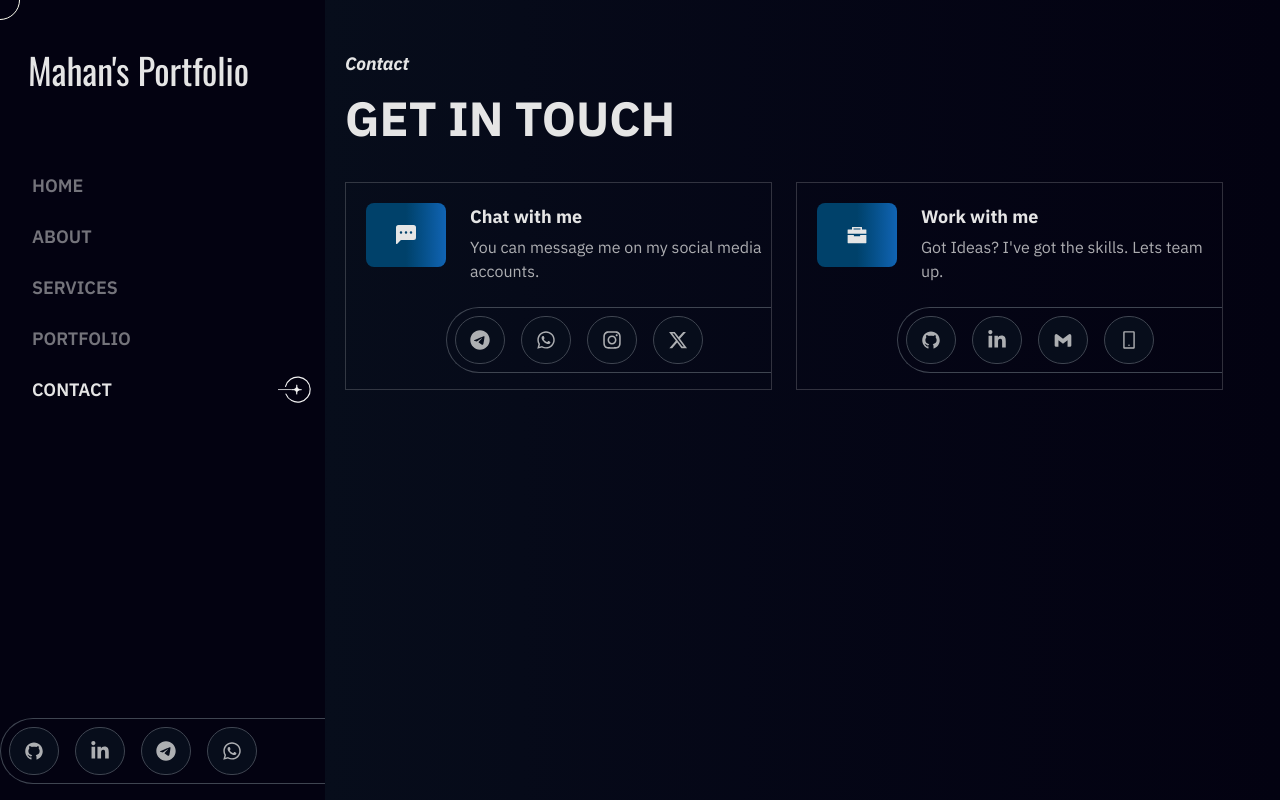
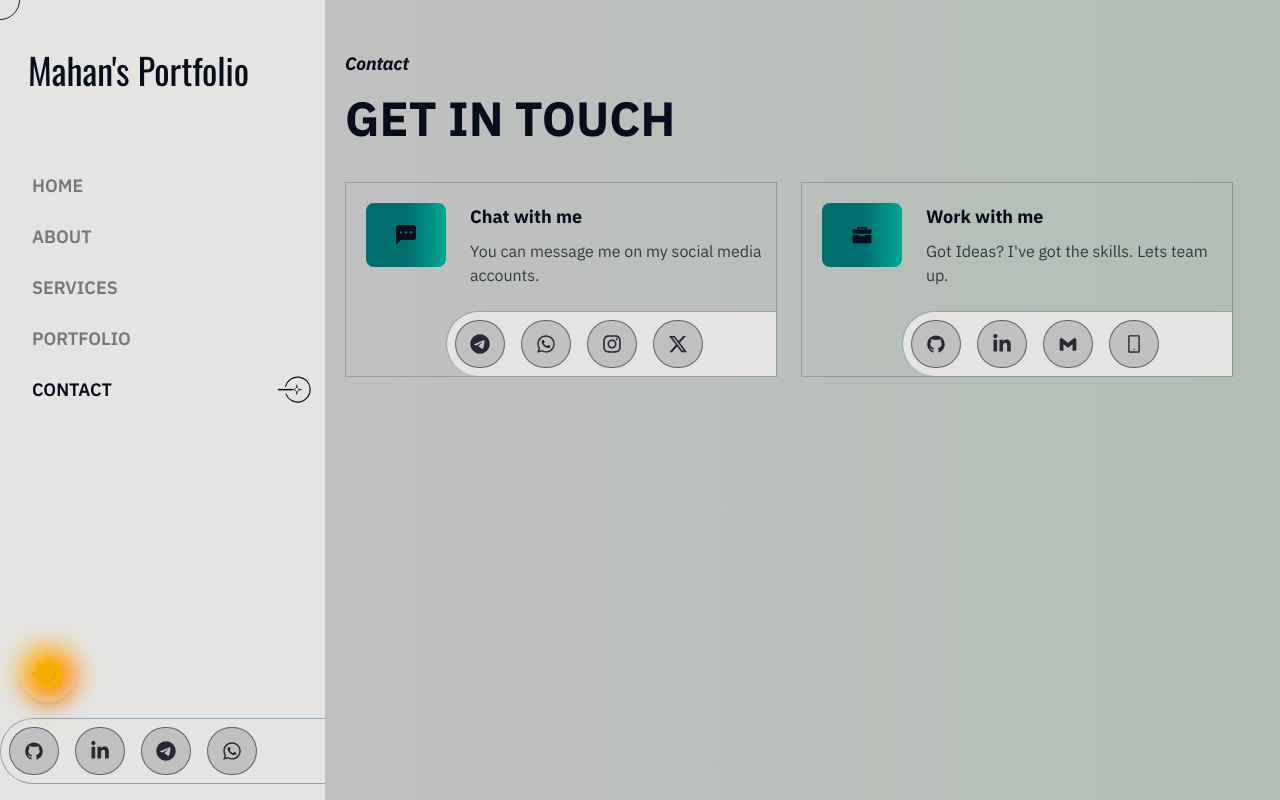
Before and after one commit to Mahaan10/personalPortfolio, a React (Vite) app: page /contact in a window 1280 px wide. Built offline with nearby package versions, Linux system fonts and the light colour scheme.

Commit message:
add dark mode and light mode...

```diff
--- a/src/components/Contact.jsx
+++ b/src/components/Contact.jsx
@@ -33,43 +33,43 @@ function Contact() {
         </div>
         <div className="flex items-center justify-center gap-x-6">
           <div className="flex flex-col">
-            <div className="border border-neutral-200/20 pl-5 pt-5 flex">
-              <div className="w-20 h-16 bg-linear-90 from-50% from-indigo-dye to-green-blue to-100%  rounded-lg flex items-center justify-center">
+            <div className="border border-dark-grayish-blue/30 dark:border-neutral-200/20 pl-5 pt-5 flex">
+              <div className="w-20 h-16 bg-linear-90 from-50% from-caribbean-current dark:from-indigo-dye to-persian-green dark:to-green-blue to-100%  rounded-lg flex items-center justify-center">
                 <BsChatLeftDotsFill className="w-5 h-5" />
               </div>
               <div className="flex flex-col gap-y-2">
-                <div className="ml-6 flex gap-y-1 flex-col">
+                <div className="ml-6 flex gap-y-2 flex-col">
                   <h1 className="font-bold text-lg">Chat with me</h1>
                   <p className="opacity-75 text-wrap w-[300px]">
                     You can message me on my social media accounts.
                   </p>
                 </div>
                 <div
-                  className="flex items-center justify-center py-4 w-full"
+                  className="flex items-center justify-center w-full pt-4"
                   data-aos="fade-right"
                 >
-                  <div className="flex space-x-4 bg-transparent border border-dark-grayish-blue border-r-0 rounded-l-full p-2 w-[325px]">
+                  <div className="flex space-x-4 bg-platinum dark:bg-rich-black border border-cadet-gray dark:border-dark-grayish-blue border-r-0 border-b-0 rounded-l-full p-2 w-[330px]">
                     <Link className="group contact-link">
                       <FaTelegram className="text-xl" />
-                      <span className="absolute left-10 font-bold opacity-0 group-hover:opacity-100 text-neutral-200 transition-opacity text-sm duration-300 hover:pr-1">
+                      <span className="absolute left-10 font-bold opacity-0 group-hover:opacity-100 transition-opacity text-sm duration-300 hover:pr-1">
                         Telegram
                       </span>
                     </Link>
                     <Link className="group contact-link">
                       <FaWhatsapp className="text-xl" />
-                      <span className="absolute left-10 font-bold opacity-0 group-hover:opacity-100 text-neutral-200 transition-opacity text-sm duration-300">
+                      <span className="absolute left-10 font-bold opacity-0 group-hover:opacity-100 transition-opacity text-sm duration-300">
                         WhatsApp
                       </span>
                     </Link>
                     <Link className="group contact-link">
                       <FaInstagram className="text-xl" />
-                      <span className="absolute left-10 font-bold opacity-0 group-hover:opacity-100 text-neutral-200 transition-opacity text-sm duration-300">
+                      <span className="absolute left-10 font-bold opacity-0 group-hover:opacity-100 transition-opacity text-sm duration-300">
                         Instagram
                       </span>
                     </Link>
                     <Link className="group contact-link">
                       <FaXTwitter className="text-xl" />
-                      <span className="absolute left-10 font-bold opacity-0 group-hover:opacity-100 text-neutral-200 transition-opacity text-sm duration-300">
+                      <span className="absolute left-10 font-bold opacity-0 group-hover:opacity-100 transition-opacity text-sm duration-300">
                         Twitter
                       </span>
                     </Link>
@@ -78,44 +78,44 @@ function Contact() {
               </div>
             </div>
           </div>
-          <div className="flex flex-col gap-y-2">
-            <div className="border border-neutral-200/20 pl-5 pt-5 flex">
-              <div className="w-20 h-16 bg-linear-90 from-50% from-indigo-dye to-green-blue to-100%  rounded-lg flex items-center justify-center">
+          <div className="flex flex-col">
+            <div className="border border-dark-grayish-blue/30 dark:border-neutral-200/20 pl-5 pt-5 flex">
+              <div className="w-20 h-16 bg-linear-90 from-50% from-caribbean-current to-persian-green dark:from-indigo-dye dark:to-green-blue to-100%  rounded-lg flex items-center justify-center">
                 <IoBriefcaseSharp className="w-5 h-5" />
               </div>
               <div className="flex flex-col gap-y-2">
-                <div className="ml-6 flex gap-y-1 flex-col">
+                <div className="ml-6 flex gap-y-2 flex-col">
                   <h1 className="font-bold text-lg">Work with me</h1>
                   <p className="opacity-75 text-wrap w-[300px]">
                     Got Ideas? I&apos;ve got the skills. Lets team up.
                   </p>
                 </div>
                 <div
-                  className="flex items-center justify-center py-4 w-full"
+                  className="flex items-center justify-center pt-4 w-full"
                   data-aos="fade-right"
                 >
-                  <div className="flex space-x-4 bg-transparent border border-dark-grayish-blue border-r-0 rounded-l-full p-2 w-[325px]">
+                  <div className="flex space-x-4 bg-platinum dark:bg-rich-black border border-cadet-gray dark:border-dark-grayish-blue border-r-0 border-b-0 rounded-l-full p-2 w-[330px]">
                     <Link className="group contact-link">
                       <AiOutlineGithub className="text-xl" />
-                      <span className="absolute left-10 font-bold opacity-0 group-hover:opacity-100 text-neutral-200 transition-opacity text-sm duration-300 hover:pr-1">
+                      <span className="absolute left-10 font-bold opacity-0 group-hover:opacity-100 transition-opacity text-sm duration-300 hover:pr-1">
                         Github
                       </span>
                     </Link>
                     <Link className="group contact-link">
                       <FaLinkedinIn className="text-xl" />
-                      <span className="absolute left-10 font-bold opacity-0 group-hover:opacity-100 text-neutral-200 transition-opacity text-sm duration-300">
+                      <span className="absolute left-10 font-bold opacity-0 group-hover:opacity-100 transition-opacity text-sm duration-300">
                         LinkedIn
                       </span>
                     </Link>
                     <Link className="group contact-link">
                       <BiLogoGmail className="text-xl" />
-                      <span className="absolute left-10 font-bold opacity-0 group-hover:opacity-100 text-neutral-200 transition-opacity text-sm duration-300">
+                      <span className="absolute left-10 font-bold opacity-0 group-hover:opacity-100 transition-opacity text-sm duration-300">
                         Gmail
                       </span>
                     </Link>
                     <Link className="group contact-link">
                       <AiOutlineMobile className="text-xl" />
-                      <span className="absolute left-10 font-bold opacity-0 group-hover:opacity-100 text-neutral-200 transition-opacity text-sm duration-300">
+                      <span className="absolute left-10 font-bold opacity-0 group-hover:opacity-100 transition-opacity text-sm duration-300">
                         Mobile
                       </span>
                     </Link>
--- a/src/components/CustomNavlink.jsx
+++ b/src/components/CustomNavlink.jsx
@@ -23,28 +23,23 @@ function CustomNavlink({ children, to }) {
       <svg
         className={`${
           isActive ? " opacity-100" : "opacity-0"
-        } transition-all duration-700`} // Show the SVG only if the link is active
+        } transition-all duration-700 stroke-current`}
+        // Show the SVG only if the link is active
         width="35"
         height="35"
         viewBox="0 0 46 42"
         fill="none"
         xmlns="http://www.w3.org/2000/svg"
       >
-        <path
-          d="M30.9224 21.2014C25.1291 21.2014 24.618 24.7796 24.618 27.3354C24.618 21.5421 21.5509 21.2014 17.9727 21.2014C24.618 21.2014 24.618 17.2824 24.618 14.8969C24.618 20.3494 27.8554 21.2014 30.9224 21.2014Z"
-          fill="#F4F4F4"
-          stroke="#F4F4F4"
-        />
+        <path d="M30.9224 21.2014C25.1291 21.2014 24.618 24.7796 24.618 27.3354C24.618 21.5421 21.5509 21.2014 17.9727 21.2014C24.618 21.2014 24.618 17.2824 24.618 14.8969C24.618 20.3494 27.8554 21.2014 30.9224 21.2014Z" />
         <rect
           y="21.6981"
           width="0.999999"
           height="18"
           transform="rotate(-90 0 21.6981)"
-          fill="#F4F4F4"
         />
         <path
           d="M9.93715 16.8555C10.9514 13.0701 13.2829 9.77074 16.5123 7.55063C19.7417 5.33052 23.6571 4.33531 27.5547 4.74394C31.4522 5.15258 35.0762 6.93825 37.7749 9.77989C40.4736 12.6215 42.07 16.3327 42.2771 20.2461C42.4842 24.1596 41.2884 28.0185 38.9047 31.1291C36.5211 34.2398 33.1059 36.398 29.2732 37.2157C25.4406 38.0335 21.4419 37.4571 17.9962 35.5903C14.5505 33.7234 11.8839 30.6886 10.4757 27.0314"
-          stroke="#F4F4F4"
           strokeWidth="1.5"
           strokeLinecap="round"
         />
--- a/src/components/Dashboard.jsx
+++ b/src/components/Dashboard.jsx
@@ -3,9 +3,9 @@ import Sidebar from "./Sidebar";
 
 function Dashboard() {
   return (
-    <div className="h-screen flex text-neutral-200">
+    <div className="h-screen flex text-black-currant dark:text-neutral-200">
       <Sidebar />
-      <div className="flex-1 overflow-y-auto bg-linear-90 from-0% from-black-currant to-100% to-rich-black">
+      <div className="flex-1 overflow-y-auto bg-linear-90 from-0% from-silver to-ash-gray dark:from-black-currant to-100% dark:to-rich-black">
         <div className="max-w-screen mx-auto flex flex-col">
           <Outlet />
         </div>
--- a/src/components/Home.jsx
+++ b/src/components/Home.jsx
@@ -31,7 +31,7 @@ function Home() {
           My name
           <br />
           is Mahan
-          <span className="text-stroke">
+          <span className="dark:text-stroke-dark text-stroke">
             <br />
             Tavakoli...
           </span>
@@ -70,7 +70,7 @@ function Home() {
           data-aos="zoom-in-up"
         >
           <div
-            className="absolute top-36 left-3 w-0.5 h-16 border-r border-dark-grayish-blue opacity-60"
+            className="absolute top-36 left-3 w-0.5 h-16 border-r border-dark-grayish-blue/60 dark:border-dark-grayish-blue opacity-60"
             data-aos="fade-right"
             data-aos-duration="1500"
           ></div>
@@ -87,7 +87,7 @@ function Home() {
             </li>
           </ul>
           <div
-            className="absolute bottom-36 left-3 w-0.5 h-16 border-r opacity-60 border-dark-grayish-blue"
+            className="absolute bottom-36 left-3 w-0.5 h-16 border-r opacity-60 border-dark-grayish-blue/60 dark:border-dark-grayish-blue"
             data-aos="fade-left"
             data-aos-duration="1500"
           ></div>
--- a/src/components/Sidebar.jsx
+++ b/src/components/Sidebar.jsx
@@ -2,10 +2,11 @@ import { Link } from "react-router";
 import CustomNavlink from "./CustomNavlink";
 import { AiOutlineGithub } from "react-icons/ai";
 import { FaTelegram, FaLinkedinIn, FaWhatsapp } from "react-icons/fa6";
+import CircularToggle from "./ThemeMode";
 
 function Sidebar() {
   return (
-    <div className="w-[325px] h-screen bg-rich-black flex flex-col transition-all duration-700 ease-in-out font-ibm text-lg">
+    <div className="w-[325px] h-screen bg-platinum dark:bg-rich-black flex flex-col transition-all duration-700 ease-in-out font-ibm text-lg">
       <div className="pt-[50px] px-7 pb-7 font-header-title ">
         <Link to="/" className="text-4xl">
           Mahan&apos;s Portfolio
@@ -28,29 +29,32 @@ function Sidebar() {
           <CustomNavlink to="/contact">Contact</CustomNavlink>
         </li>
       </ul>
+      <div className="ml-5">
+        <CircularToggle />
+      </div>
       <div className="flex items-center justify-center py-4 w-full">
-        <div className="flex space-x-4 bg-transparent border border-r-0 border-dark-grayish-blue rounded-l-full p-2 w-full">
+        <div className="flex space-x-4 bg-transparent border border-r-0 dark:border-dark-grayish-blue border-cadet-gray rounded-l-full p-2 w-full">
           <Link className="group contact-link">
             <AiOutlineGithub className="text-xl" />
-            <span className="absolute left-10 font-bold opacity-0 group-hover:opacity-100 text-neutral-200 transition-opacity text-sm duration-300 hover:pr-1">
+            <span className="absolute left-10 font-bold opacity-0 group-hover:opacity-100 transition-opacity text-sm duration-300 hover:pr-1">
               Github
             </span>
           </Link>
           <Link className="group contact-link">
             <FaLinkedinIn className="text-xl" />
-            <span className="absolute left-10 font-bold opacity-0 group-hover:opacity-100 text-neutral-200 transition-opacity text-sm duration-300">
+            <span className="absolute left-10 font-bold opacity-0 group-hover:opacity-100 transition-opacity text-sm duration-300">
               LinkedIn
             </span>
           </Link>
           <Link className="group contact-link">
             <FaTelegram className="text-xl" />
-            <span className="absolute left-10 font-bold opacity-0 group-hover:opacity-100 text-neutral-200 transition-opacity text-sm duration-300">
+            <span className="absolute left-10 font-bold opacity-0 group-hover:opacity-100 transition-opacity text-sm duration-300">
               Telegram
             </span>
           </Link>
           <Link className="group contact-link">
             <FaWhatsapp className="text-xl" />
-            <span className="absolute left-10 font-bold opacity-0 group-hover:opacity-100 text-neutral-200 transition-opacity text-sm duration-300">
+            <span className="absolute left-10 font-bold opacity-0 group-hover:opacity-100 transition-opacity text-sm duration-300">
               WhatsApp
             </span>
           </Link>
--- /dev/null
+++ b/src/components/ThemeMode.jsx
@@ -0,0 +1,35 @@
+import { useState, useEffect } from "react";
+import AOS from "aos";
+import "aos/dist/aos.css";
+import { FaSun, FaMoon } from "react-icons/fa";
+
+const CircularToggle = () => {
+  const [theme, setTheme] = useState(localStorage.getItem("theme") || "light");
+
+  useEffect(() => {
+    document.documentElement.classList.toggle("dark", theme === "dark");
+    localStorage.setItem("theme", theme);
+    AOS.init({ duration: 500 });
+  }, [theme]);
+
+  const toggleTheme = () => {
+    setTheme(theme === "light" ? "dark" : "light");
+  };
+
+  return (
+    <button
+      onClick={toggleTheme}
+      data-aos="flip-left"
+      className="relative w-14 h-14 bg-gray-200 dark:bg-gray-800 rounded-full flex items-center justify-center p-2 transition-all duration-500 shadow-lg hover:scale-105"
+    >
+      <span className="absolute inset-0 bg-gradient-to-br from-yellow-400 to-orange-500 dark:from-gray-600 dark:to-gray-900 rounded-full blur-md"></span>
+      {theme === "light" ? (
+        <FaSun className="w-8 h-8 text-yellow-500 relative z-10" />
+      ) : (
+        <FaMoon className="w-8 h-8 text-white relative z-10" />
+      )}
+    </button>
+  );
+};
+
+export default CircularToggle;
--- a/src/index.css
+++ b/src/index.css
@@ -1,25 +1,31 @@
 @import url("https://fonts.googleapis.com/css2?family=IBM+Plex+Sans:ital,wght@0,100..700;1,100..700&family=Oswald:wght@200..700&display=swap");
 
 @import "tailwindcss";
+@custom-variant dark (&:where(.dark, .dark *));
 
 @theme {
   --font-header-title: "Oswald";
   --font-ibm: "IBM Plex Sans";
   --color-indigo-dye: #00416a;
   --color-black-russian: #0d0b1c;
-  --color-chinese-black: #100e24;
   --color-rich-black: #030211;
   --color-blue-munsell: #0093af;
   --color-green-blue: #1164b4;
   --color-black-currant: #070d1b;
-  --color-test: #010B13;
   --color-eerie-black: #101624;
-  --color-dark-grayish-blue: #3f4551
+  --color-dark-grayish-blue: #3f4551;
+  --color-platinum: #e5e4e2;
+  --color-silver: #c0c0c0;
+  --color-ash-gray: #b2beb5;
+  --color-cadet-gray: #91a3b0;
+  --color-persian-green: #00a693;
+  --color-myrtle-green: #317873;
+  --color-caribbean-current: #006d6f;
 }
 
 @layer components {
   .contact-link {
-    @apply relative flex items-center justify-center px-3.5 h-12 rounded-full bg-black-currant border border-dark-grayish-blue text-neutral-200/75 transition-all duration-300 ease-in-out hover:pr-20 hover:justify-baseline;
+    @apply relative flex items-center justify-center px-3.5 h-12 rounded-full bg-silver dark:bg-black-currant border border-rich-black/50 dark:border-dark-grayish-blue text-rich-black/80 dark:text-neutral-200/75 transition-all duration-300 ease-in-out hover:pr-20 hover:justify-baseline;
     /* #070d1b => link bg */
     /* #101624 => container bg */
   }
@@ -29,7 +35,7 @@
   }
 
   .btn {
-    @apply cursor-pointer py-3.5 px-7 inline-flex items-center justify-center transition-colors ease-in-out duration-500 bg-linear-90 from-50% from-indigo-dye to-green-blue to-100% rounded-lg font-semibold hover:from-green-blue hover:to-indigo-dye hover:from-0% hover:to-50%;
+    @apply cursor-pointer py-3.5 px-7 inline-flex items-center justify-center transition-colors ease-in-out duration-500 bg-linear-90 from-50% dark:from-indigo-dye dark:to-green-blue to-persian-green from-myrtle-green to-100% rounded-lg font-semibold hover:from-persian-green dark:hover:from-green-blue dark:hover:to-indigo-dye hover:to-myrtle-green hover:from-0% hover:to-50%;
   }
 }
 
@@ -47,13 +53,19 @@
   mix-blend-mode: difference;
 }
 
-.text-stroke {
+.text-stroke-dark {
   -webkit-text-stroke-width: 2px;
   -webkit-text-stroke-color: var(--color-green-blue);
   -webkit-text-fill-color: transparent;
 }
 
-.number-stroke {
+.text-stroke {
+  -webkit-text-stroke-width: 2px;
+  -webkit-text-stroke-color: var(--color-caribbean-current);
+  -webkit-text-fill-color: transparent;
+}
+
+.number-stroke-dark {
   background: linear-gradient(
     270deg,
     var(--color-indigo-dye) 0%,
@@ -62,3 +74,13 @@
   -webkit-text-fill-color: transparent;
   background-clip: text;
 }
+
+.number-stroke {
+  background: linear-gradient(
+    270deg,
+    var(--color-caribbean-current) 0%,
+    var(--color-persian-green) 120%
+  );
+  -webkit-text-fill-color: transparent;
+  background-clip: text;
+}
```
Also changed, not shown: src/components/About.jsx (+9 -5 lines), src/components/Services.jsx (+6 -3 lines).
